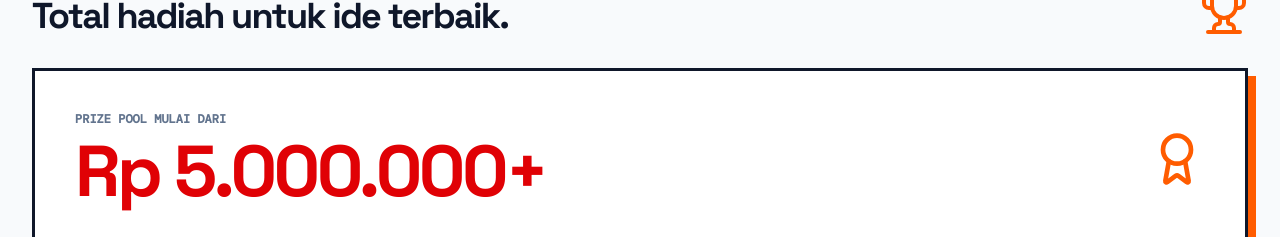
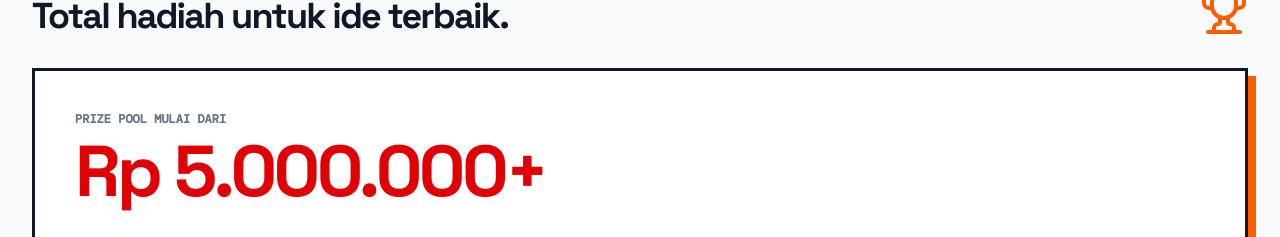
Before and after one commit to DECOMPE/DECOMPE-5.0, a React (Vite) app: page / in a window 1280 px wide. Shown: the part 3057-3294 px from the top of the page. Built offline with nearby package versions, Linux system fonts and the light colour scheme.

Commit message:
RM CHANGES

```diff
--- a/src/views/HomeView.tsx
+++ b/src/views/HomeView.tsx
@@ -1,5 +1,5 @@
 import { motion } from 'framer-motion';
-import { ArrowRight, Award, CalendarDays, Download, Lightbulb, Trophy } from 'lucide-react';
+import { ArrowRight, CalendarDays, Download, Lightbulb, Trophy } from 'lucide-react';
 import { challengeTracks, eventInfo, formatRupiah, metrics, programHighlights, registrationBatches, timeline, totalPrize } from '@/data/eventData';
 import PartnerShowcase from '@/components/PartnerShowcase';
 import decompeWordmark from '@/assets/Group 12.png';
@@ -91,7 +91,6 @@ export default function HomeView({ onRegister }: { onRegister: () => void }) {
 			<div className="border-3 border-[#0F172A] bg-white p-8 shadow-[8px_8px_0px_0px_#FF5C00] sm:p-10">
 				<div className="flex flex-wrap items-center justify-between gap-6">
 					<div><p className="font-mono text-xs font-bold uppercase text-slate-500">Prize pool mulai dari</p><p className="mt-2 text-5xl font-black tracking-tighter text-[#E00105] sm:text-7xl">{formatRupiah(totalPrize)}+</p></div>
-					<Award className="h-14 w-14 text-[#FF5C00]" />
 				</div>
 				<p className="mt-6 max-w-2xl text-sm leading-6 text-slate-600">Prize pool dimulai dari Rp5.000.000 dan dapat bertambah mengikuti dukungan serta ketentuan akhir panitia. Rincian pembagian hadiah akan diumumkan melalui kanal resmi DECOMPE.</p>
 			</div>
```
Also changed, not shown: 2 other files (tests, documents, lock files or other folders).
